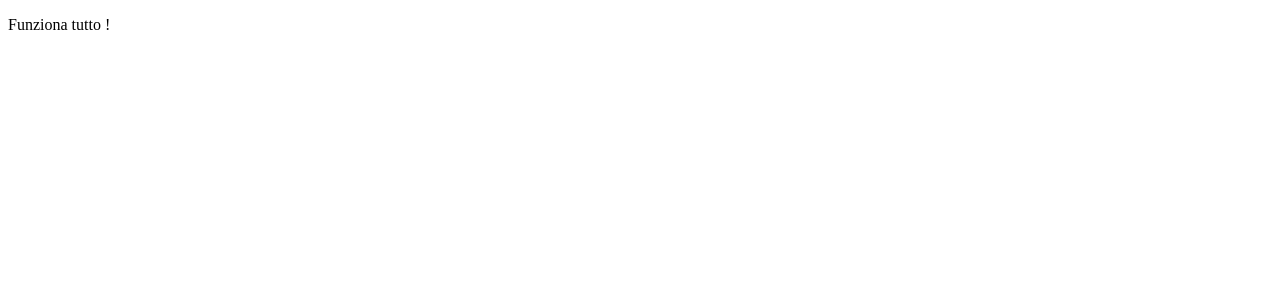
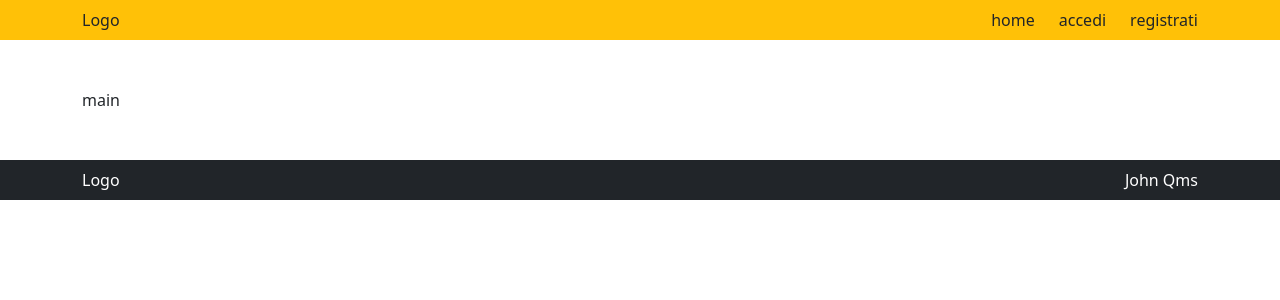
Before and after one commit to JohnQuimson/vite-boolfolio, a Vue app: page / in a window 1280 px wide. Shown: the top 300 px of the page. Built offline with nearby package versions, Linux system fonts and the light colour scheme.

Commit message:
feat: scaffold + milestone 3

```diff
--- a/index.html
+++ b/index.html
@@ -5,7 +5,7 @@
     <!-- Favicon -->
     <link rel="icon" href="#" />
     <meta name="viewport" content="width=device-width, initial-scale=1.0" />
-    <title>Title</title>
+    <title>Boolpress</title>
   </head>
   <body>
     <div id="app"></div>
--- a/package.json
+++ b/package.json
@@ -9,11 +9,13 @@
     "preview": "vite preview"
   },
   "dependencies": {
+    "axios": "^1.6.7",
+    "bootstrap": "^5.3.2",
     "vue": "^3.3.11"
   },
   "devDependencies": {
     "@vitejs/plugin-vue": "^4.5.2",
-    "sass": "^1.69.5",
+    "sass": "^1.70.0",
     "vite": "^5.0.8"
   }
 }
--- a/src/assets/scss/style.scss
+++ b/src/assets/scss/style.scss
@@ -2,3 +2,4 @@
 @use './partials/variables.scss' as *;
 @use './partials/mixins.scss' as *;
 @use './partials/typography.scss' as *;
+@import 'bootstrap/scss/bootstrap';
--- a/src/components/AppFooter.vue
+++ b/src/components/AppFooter.vue
@@ -8,6 +8,13 @@ export default {
 };
 </script>
 
-<template></template>
+<template>
+  <footer class="bg-dark">
+    <div class="container d-flex justify-content-between text-white py-2">
+      <div>Logo</div>
+      <div>John Qms</div>
+    </div>
+  </footer>
+</template>
 
 <style lang="scss"></style>
--- a/src/components/AppHeader.vue
+++ b/src/components/AppHeader.vue
@@ -8,7 +8,18 @@ export default {
 </script>
 
 <template>
-  <p>Funziona tutto !</p>
+  <header class="bg-warning">
+    <div class="container d-flex justify-content-between py-2">
+      <div>Logo</div>
+      <nav>
+        <ul class="list-unstyled m-0 p-0 gap-4 d-flex">
+          <li>home</li>
+          <li>accedi</li>
+          <li>registrati</li>
+        </ul>
+      </nav>
+    </div>
+  </header>
 </template>
 
 <style scoped lang="scss">
--- a/src/components/AppMain.vue
+++ b/src/components/AppMain.vue
@@ -5,6 +5,10 @@ export default {
 };
 </script>
 
-<template></template>
+<template>
+  <main>
+    <div class="container py-5">main</div>
+  </main>
+</template>
 
 <style lang="scss" scoped></style>
--- a/src/main.js
+++ b/src/main.js
@@ -4,6 +4,8 @@ import App from './App.vue';
 import './assets/scss/style.scss';
 // JS entry point
 import './assets/js/main';
+// Bootstrap
+import * as bootstrap from 'bootstrap';
 
 // Vue App
 createApp(App).mount('#app');
```
Also changed, not shown: 1 other file (tests, documents, lock files or other folders).
